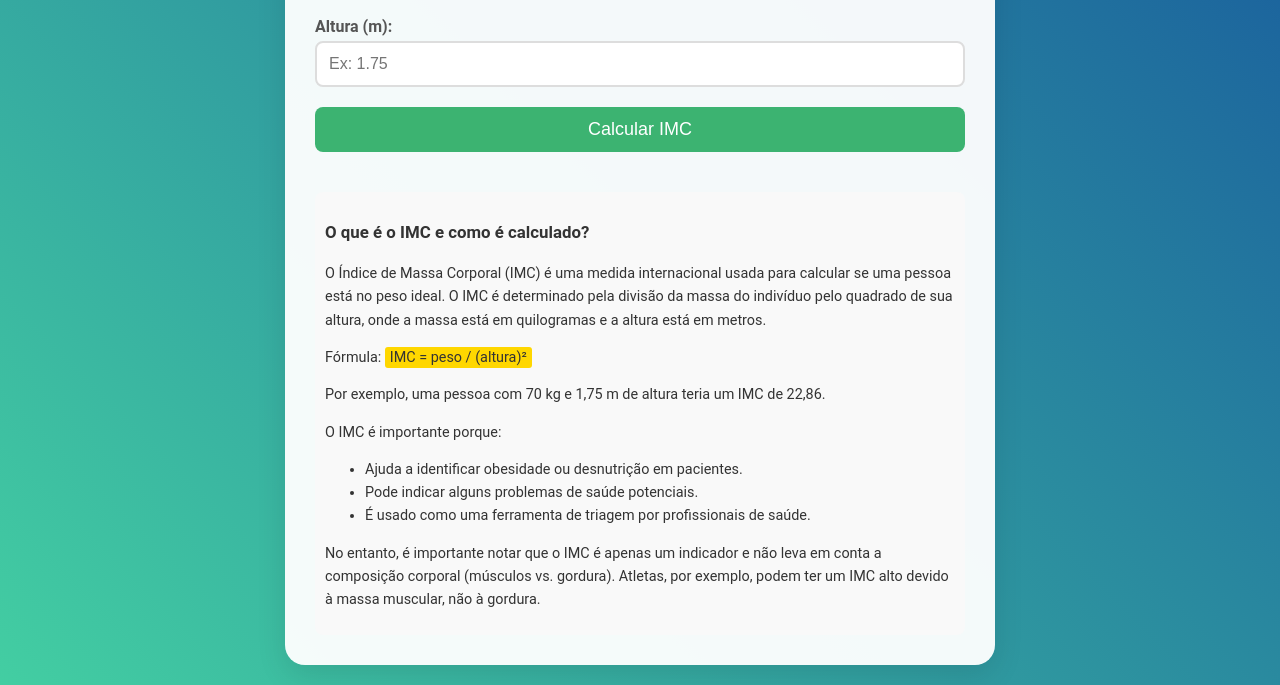
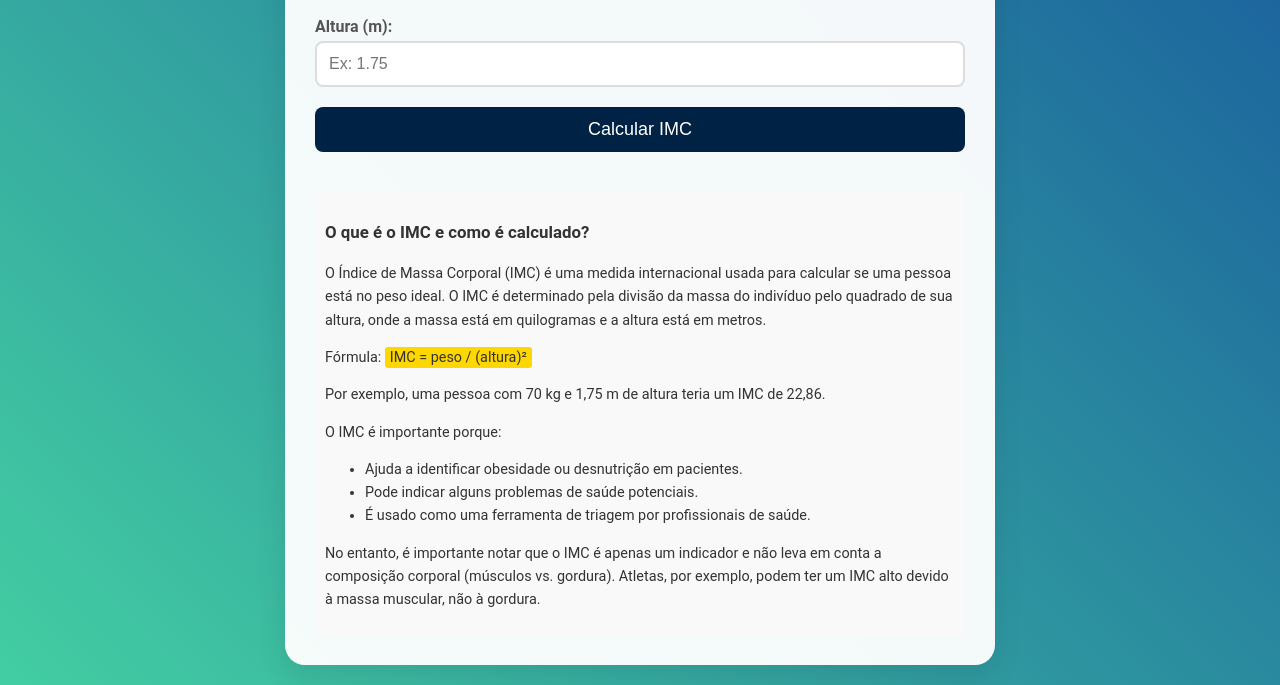
Before and after one commit to marcosgbarros/aplicativo-IMC, a website: page index.html in a window 1280 px wide. In both pictures the pointer is over the button "Calcular IMC". Shown: the part 217-902 px from the top of the page. Drawn offline with Linux system fonts and the light colour scheme.

Commit message:
button css updated

```diff
--- a/styles/imc-calculator.css
+++ b/styles/imc-calculator.css
@@ -51,14 +51,14 @@ button {
   padding: 12px;
   border: none;
   border-radius: 8px;
-  background: #43cea2;
+  background: #003366;
   color: white;
   font-size: 18px;
   cursor: pointer;
   transition: background 0.3s ease, transform 0.1s ease;
 }
 button:hover {
-  background: #3cb371;
+  background: #002244;
 }
 button:active {
   transform: scale(0.98);
--- a/styles/plano-alimentacao.css
+++ b/styles/plano-alimentacao.css
@@ -66,7 +66,7 @@ button {
   padding: 12px;
   border: none;
   border-radius: 8px;
-  background: #43cea2;
+  background: #003366;
   color: white;
   font-size: 18px;
   cursor: pointer;
@@ -74,7 +74,7 @@ button {
 }
 
 button:hover {
-  background: #3cb371;
+  background: #002244;
 }
 
 button:active {
--- a/styles/plano-exercicios.css
+++ b/styles/plano-exercicios.css
@@ -63,7 +63,7 @@
     padding: 12px;
     border: none;
     border-radius: 8px;
-    background: #43cea2;
+    background: #003366;
     color: white;
     font-size: 18px;
     cursor: pointer;
@@ -71,7 +71,7 @@
   }
 
   button:hover {
-    background: #3cb371;
+    background: #002244;
   }
 
   button:active {
```
